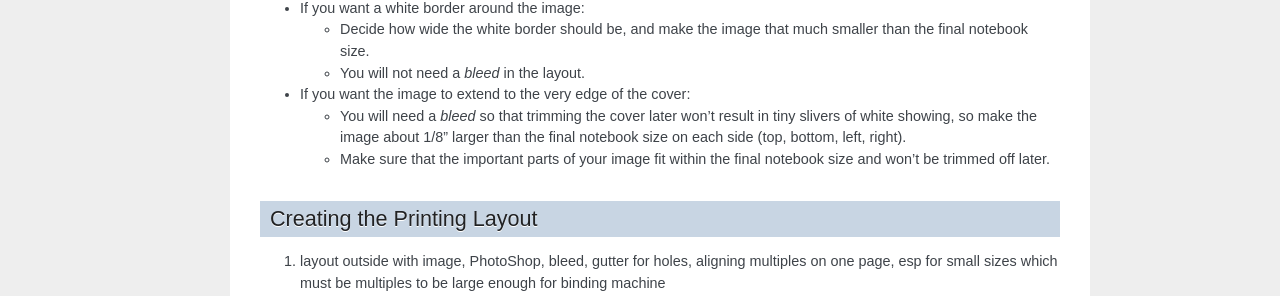
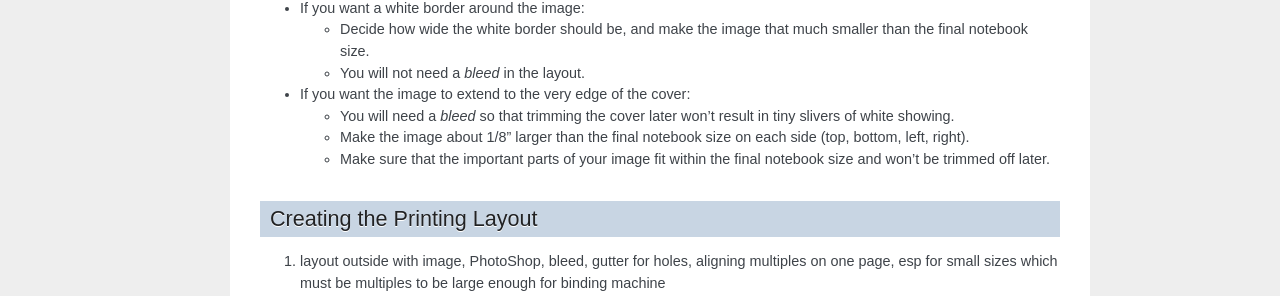
Before and after one commit to loiskilberg/create_spiral_notebook, a Sphinx documentation site: the page built from source/01_prepare_front_cover.rst, in a window 1280 px wide. Shown: the part 595-891 px from the top of the page. Built offline with Sphinx 7.4.7, drawn with Linux system fonts in a browser that asks for light colours; pages that are not in the unit, such as notebooks, are missing from menus.

Commit message:
split a long sentence

```diff
--- a/source/01_prepare_front_cover.rst
+++ b/source/01_prepare_front_cover.rst
@@ -29,7 +29,8 @@ Additionally, you may use just an excerpt of an image to go on the cover. In the
 
 * If you want the image to extend to the very edge of the cover:
 
-  - You will need a *bleed* so that trimming the cover later won't result in tiny slivers of white showing, so make the image about 1/8" larger than the final notebook size on each side (top, bottom, left, right).
+  - You will need a *bleed* so that trimming the cover later won't result in tiny slivers of white showing.
+  - Make the image about 1/8" larger than the final notebook size on each side (top, bottom, left, right).
   - Make sure that the important parts of your image fit within the final notebook size and won't be trimmed off later.
 
 Creating the Printing Layout
```
